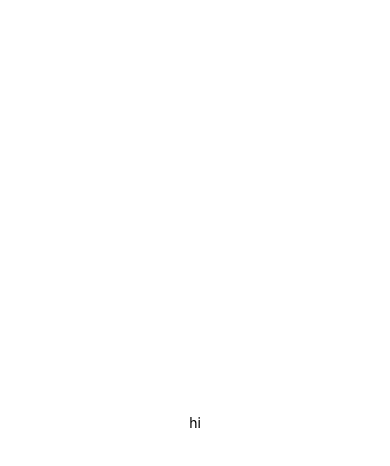
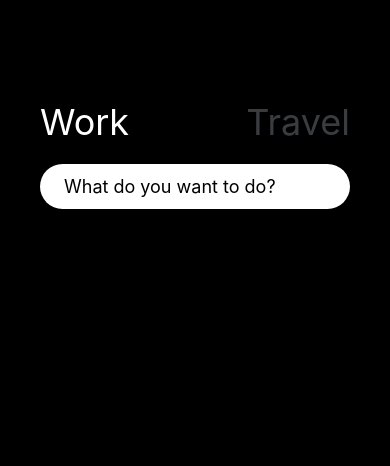
Before and after one commit to mediumryan/mobile_todo_app, a React Native app: screen / in a window 390 px wide. Shown: the top 466 px of the page. Built offline with nearby package versions, Linux system fonts and the light colour scheme.

Commit message:
[Update] Basic function development completed

```diff
--- a/App.js
+++ b/App.js
@@ -1,20 +1,152 @@
 import { StatusBar } from "expo-status-bar";
-import { StyleSheet, Text, View } from "react-native";
+import { TouchableOpacity, Alert } from "react-native";
+import { Ionicons } from "@expo/vector-icons";
+import { useEffect, useState } from "react";
+import styled from "styled-components/native";
+import AsyncStorage from "@react-native-async-storage/async-storage";
+import { theme } from "./colors";
 
 export default function App() {
+  const ITEM_KEY = "@todos";
+
+  const [working, setWorking] = useState(true);
+  const work = () => setWorking(true);
+  const travel = () => setWorking(false);
+
+  const [todos, setTodos] = useState({});
+
+  const [text, setText] = useState("");
+  const getValue = (payload) => setText(payload);
+  const handleSubmit = async () => {
+    if (text === "") {
+      return;
+    }
+    const newTodos = { ...todos, [Date.now()]: { text, working } };
+    setTodos(newTodos);
+    await saveTodos(newTodos);
+    setText("");
+  };
+  const saveTodos = async (value) => {
+    try {
+      await AsyncStorage.setItem(ITEM_KEY, JSON.stringify(value));
+    } catch (e) {
+      // saving error
+    }
+  };
+
+  const getTodos = async () => {
+    try {
+      const s = await AsyncStorage.getItem(ITEM_KEY);
+      return s != null ? setTodos(JSON.parse(s)) : null;
+    } catch (e) {
+      // error reading value
+    }
+  };
+
+  useEffect(() => {
+    getTodos();
+  }, []);
+
+  const deleteTodo = (key) => {
+    Alert.alert("Remove this work?", "Are you sure?", [
+      {
+        text: "Cancel",
+        style: "cancel",
+      },
+      {
+        text: "OK",
+        onPress: async () => {
+          const newTodos = { ...todos };
+          delete newTodos[key];
+          setTodos(newTodos);
+          await saveTodos(newTodos);
+        },
+      },
+    ]);
+  };
+
   return (
-    <View style={styles.container}>
-      <Text>hi</Text>
-      <StatusBar style="auto" />
-    </View>
+    <MainContainer>
+      <StatusBar style="light" />
+      <HeaderBox>
+        <TouchableOpacity onPress={work}>
+          <HeaderBtn style={{ color: working ? "white" : theme.grey }}>
+            Work
+          </HeaderBtn>
+        </TouchableOpacity>
+        <TouchableOpacity onPress={travel}>
+          <HeaderBtn style={{ color: !working ? "white" : theme.grey }}>
+            Travel
+          </HeaderBtn>
+        </TouchableOpacity>
+      </HeaderBox>
+      <InputBox
+        placeholder={
+          working ? "What do you want to do?" : "Where do you want to go?"
+        }
+        onChangeText={getValue}
+        value={text}
+        onSubmitEditing={handleSubmit}
+        returnKeyType="done"
+      />
+      <ListBox>
+        {Object.keys(todos).map((item) =>
+          todos[item].working === working ? (
+            <Lists key={item}>
+              <ListText>{todos[item].text}</ListText>
+              <TouchableOpacity
+                onPress={() => {
+                  deleteTodo(item);
+                }}
+              >
+                <Ionicons name="md-trash-outline" size={24} color="yellow" />
+              </TouchableOpacity>
+            </Lists>
+          ) : null
+        )}
+      </ListBox>
+    </MainContainer>
   );
 }
 
-const styles = StyleSheet.create({
-  container: {
-    flex: 1,
-    backgroundColor: "#fff",
-    alignItems: "center",
-    justifyContent: "center",
-  },
-});
+const MainContainer = styled.View`
+  flex: 1;
+  padding: 0 40px;
+  background-color: ${theme.bg};
+`;
+
+const HeaderBox = styled.View`
+  margin-top: 100px;
+  flex-direction: row;
+  justify-content: space-between;
+`;
+
+const HeaderBtn = styled.Text`
+  color: white;
+  font-size: 36px;
+`;
+
+const InputBox = styled.TextInput`
+  background-color: white;
+  margin: 20px 0;
+  padding: 12px 0 12px 24px;
+  border-radius: 30px;
+  font-size: 18px;
+`;
+
+const ListBox = styled.ScrollView``;
+
+const Lists = styled.View`
+  flex-direction: row;
+  justify-content: space-between;
+  background-color: ${theme.grey};
+  border-radius: 20px;
+  padding: 10px 20px;
+  margin-bottom: 10px;
+`;
+
+const ListText = styled.Text`
+  font-size: 20px;
+  color: white;
+  margin-left: 12px;
+`;
--- /dev/null
+++ b/colors.js
@@ -0,0 +1,4 @@
+export const theme = {
+  bg: "black",
+  grey: "#3a3d40",
+};
--- a/package.json
+++ b/package.json
@@ -12,7 +12,8 @@
     "expo": "~48.0.18",
     "expo-status-bar": "~1.4.4",
     "react": "18.2.0",
-    "react-native": "0.71.8"
+    "react-native": "0.71.8",
+    "@react-native-async-storage/async-storage": "1.17.11"
   },
   "devDependencies": {
     "@babel/core": "^7.20.0",
```
Also changed, not shown: 1 other file (tests, documents, lock files or other folders).
